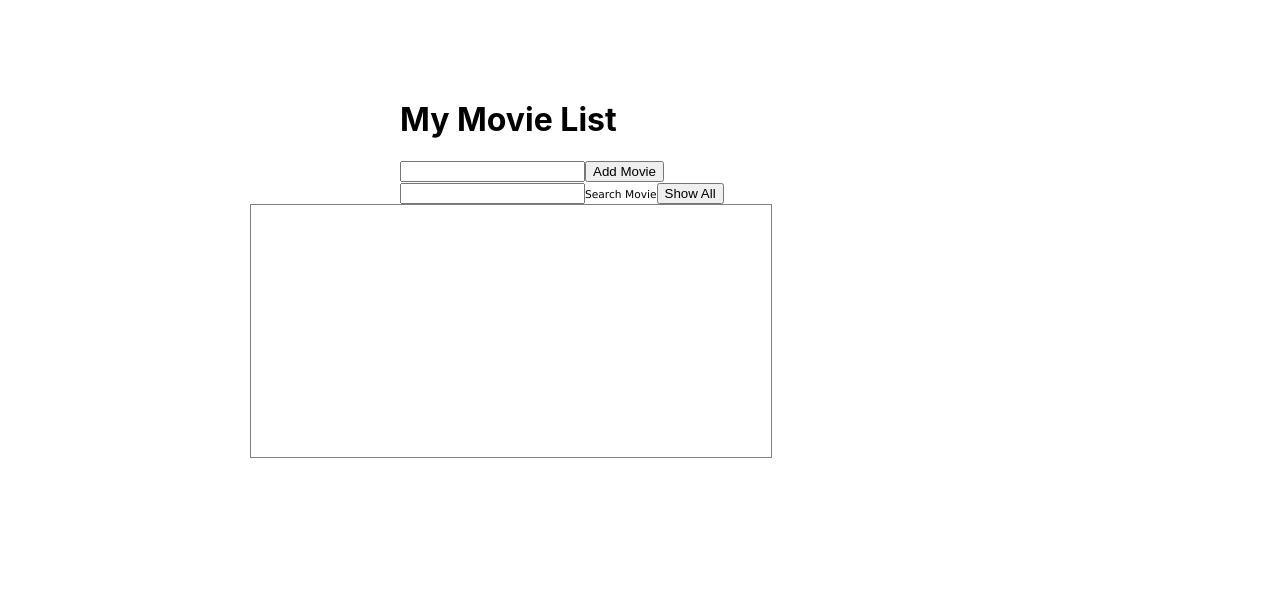
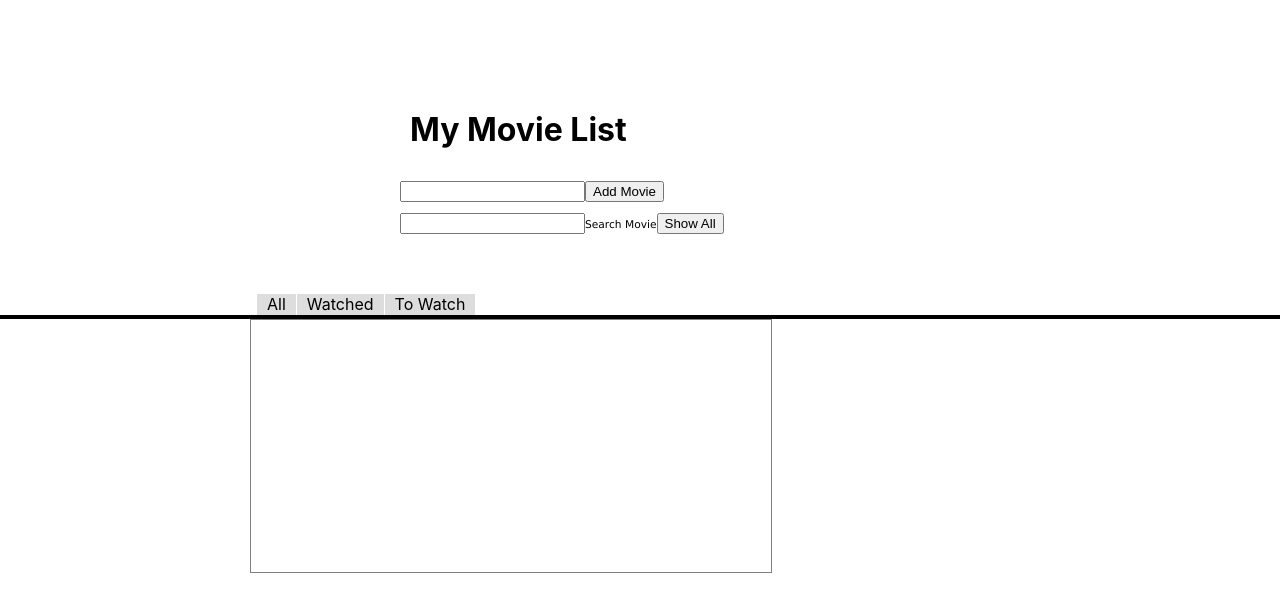
Before and after one commit to amieguo/movielist, a React (Create React App) app: page / in a window 1280 px wide. Shown: the top 612 px of the page. Built offline with nearby package versions, Linux system fonts and the light colour scheme.

Commit message:
Level 4 almost complete besides weird button issue

```diff
--- a/src/App.js
+++ b/src/App.js
@@ -4,6 +4,7 @@ import MovieList from './MovieList.js';
 import Search from './Search.js';
 import InputField from './InputField.js';
 import movieData from "./movieData";
+import Tabs from './Tabs';
 
 
 class App extends React.Component {
@@ -12,23 +13,16 @@ class App extends React.Component {
     this.state = {
       movies: [],
       search: [],
+      tabs: ["All", "Watched", "To Watch"]
       // watched: [],
       // towatch: []
     }
   }
 
-  // handleSearch(event) {
-  //   var query = event.target.value;
-  //   var search = this.state.movies.filter((movie) => movie.title.includes(query));
-  //   this.setState({
-  //     movies: search
-  //   })
-  // }
   handleSearchInputChange(searchedMovie) {
     console.log(searchedMovie)
     var currentList = this.state.movies;
     var searchResults = currentList.filter((movie) => movie.title.toLowerCase().includes(searchedMovie.toLowerCase()));
-    // if ()
     this.setState({
       search: searchResults
     })
@@ -40,16 +34,6 @@ class App extends React.Component {
     })
   }
 
-  // handleAdd(event) {
-  //   var newMovie = event.target.value;
-  //   this.setState({
-  //     search: newMovie
-  //   })
-  //   // this.state.movies.push(newMovie);
-  //   // console.log(this.state.movies)
-  // }
-  /* handleAdd={this.handleAdd.bind(this)} */
-
   handleSubmit(movie) {
     var movieList = this.state.movies;
     movieList.push({title: movie, watchStatus: "To Watch"})
@@ -57,28 +41,47 @@ class App extends React.Component {
       movies: movieList,
       search: movieList
     })
-    // this.props.handleadd(this.state)
+    console.log("submit:", this.state.movies)
   }
 
   handleChangeWatchStatus(movie) {
     var oldList = this.state.movies;
     // var oldToWatch = this.state.towatch;
-    // var newWatched = oldWatched.push(movie);
+    // var newWatched = oldWatched.push(movie);/
     // var newToWatch = oldToWatch.filter((movie) => movie.title)
-    var newList = oldList.forEach((item) => {
-      if (item.title === movie.title) {
-        item.watchStatus = "Watched"
+    for (var i = 0; i < oldList.length; i++) {
+      if (oldList[i].title === movie.title) {
+        oldList[i].watchStatus = "Watched";
       }
-    });
+    }
 
     this.setState({
-      movies: newList
+      movies: oldList
     })
-    console.log(this.state)
+    console.log('watchstatus:', this.state.movies)
   }
 
-  //handlewatch
-  //filter through all the movies for movies with this.state === "To Watch"
+  handleSwitchTab = (tab) => {
+    console.log("switchtab:", this.state)
+    console.log("tab:", tab)
+    var movieList = this.state.movies;
+    var watchedList = movieList.filter(movie => movie.watchStatus==="Watched")
+    var toWatchList = movieList.filter(movie => movie.watchStatus==="To Watch")
+    if (tab === "All") {
+      this.setState({
+        search: movieList
+      })
+    } else if (tab === "Watched") {
+      this.setState({
+        search: watchedList
+      })
+    } else if (tab === "To Watch") {
+      this.setState({
+        search: toWatchList
+      })
+    }
+  }
+
 
   render() {
     return (
@@ -86,24 +89,12 @@ class App extends React.Component {
         <h1 className="heading">My Movie List</h1>
         <div><InputField handleSubmit={this.handleSubmit.bind(this)}/></div>
         <div><Search handleSearchInputChange={this.handleSearchInputChange.bind(this)} handleUndo={this.handleUndo.bind(this)}/></div>
-
+        <div className="tabs"><Tabs tabs={this.state.tabs} handleSwitchTab={this.handleSwitchTab.bind(this)}/></div>
         <div className="movies"><MovieList movies={this.state.search} handleChangeWatchStatus={this.handleChangeWatchStatus.bind(this)}/></div>
      </div>
     )
   }
 }
 
-// var MovieListItem = (props) => (
-//     <li className="movie">{props.movie}</li>
-// )
-
-// var MovieList = (props) => (
-//     <ul className="movieList">
-//     {props.movies.map((movie) => <MovieListItem movie={movie} />)}
-//     </ul>
-// )
-
-
-
 
 export default App;
--- /dev/null
+++ b/src/Tab.js
@@ -0,0 +1,16 @@
+import React, { Component } from 'react';
+import './App.css';
+
+var Tab = (props) => {
+    return (
+
+            <li className="tabitem" onClick={() => props.handleSwitchTab(props.tab)}>{props.tab}
+            </li>
+
+      );
+}
+//create three tabs, all, watched, to watch
+//default is all
+//on click on watched or to watch, filter through the movie status, to only render w/e we clicked
+
+export default Tab;
--- /dev/null
+++ b/src/Tabs.js
@@ -0,0 +1,12 @@
+import React from 'react';
+import Tab from './Tab.js';
+
+var Tabs = (props) => (
+  // console.log(props.)
+  <ul className="tab">
+    {props.tabs.map(tab => <Tab tab={tab} handleSwitchTab={props.handleSwitchTab}/>)}
+  </ul>
+)
+
+
+export default Tabs;
--- a/src/index.css
+++ b/src/index.css
@@ -17,7 +17,7 @@ code {
   margin-top: 100px;
   margin-left: 400px;
   text-align: left;
-  padding: 10p
+  padding: 10px;
 
 }
 
@@ -27,15 +27,57 @@ code {
 
 .form-control {
   margin-left: 400px;
+  margin-bottom: 10px;
 }
 
 .inputbutton {
   position: relative;
   margin-left: 250px;
   padding: 50px;
+  margin-bottom: 20px;
+}
+.tabs {
+  /* float:left; */
+  margin-left: 0px;
+  margin-top: 50px;
+   width:100%;
+   background:#fff;
+   border-bottom:4px solid #000;
+   overflow:hidden;
+   position:relative;
+}
+.tab {
+  /* clear:left; */
+   float:left;
+   list-style:none;
+   margin:0;
+   padding:0;
+   position:relative;
+   left:20%;
+   text-align:center;
+}
+.tabitem {
+  display:inline;
+  margin:0 0 0 1px;
+  padding:3px 10px;
+  background:#ddd;
+  color:#000;
+  text-decoration:none;
+  line-height:1.3em;
+  width: 20px;
 }
 
+
+
+.tab-list-active {
+  background-color: white;
+  border: solid #ccc;
+  border-width: 1px 1px 0 1px;
+}
+
+
 .movies {
+  /* margin-top: 100px; */
   position: relative;
   width: 500px;
   margin-left: 250px;
@@ -46,9 +88,6 @@ code {
   border-width: 1px;
   background-size: 0ch;
   border-color: gray;
-
-
-
 }
 
 .label {
```
